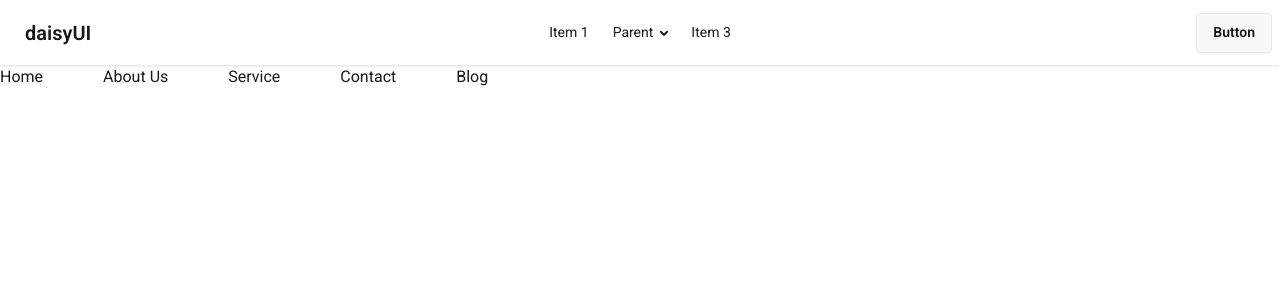
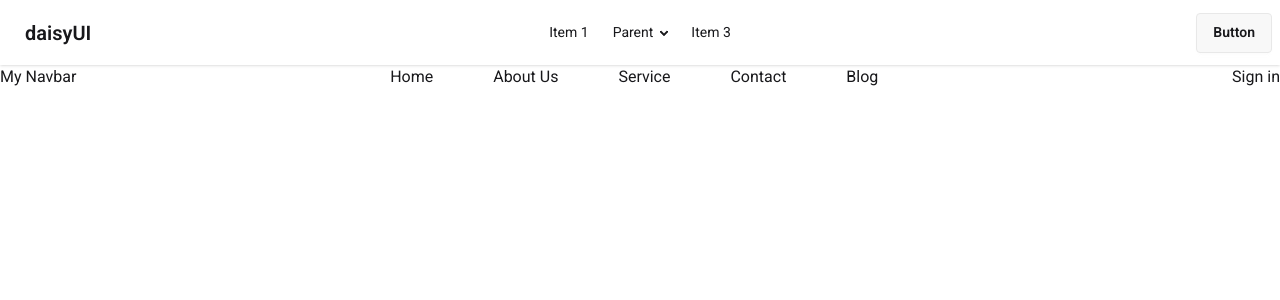
Before and after one commit to abdulkader33447/tailwind-react-pricing-option, a React (Vite) app: page /blog in a window 1280 px wide. Shown: the top 300 px of the page. Built offline with nearby package versions, Linux system fonts and the light colour scheme.

Commit message:
added custom navbar with litle responsev

```diff
--- a/src/assets/component/NavBar/NavBar.jsx
+++ b/src/assets/component/NavBar/NavBar.jsx
@@ -1,5 +1,6 @@
-import React from "react";
+import React, { useState } from "react";
 import Link from "./Link";
+import { Menu, X } from "lucide-react";
 
 const navigationData = [
   {
@@ -30,13 +31,27 @@
 ];
 
 const NavBar = () => {
+  const [open, setOpen] = useState(false);
+
+  const links = navigationData.map((route) => (
+    <Link key={route.id} route={route}></Link>
+  ));
+
   return (
-    <nav>
-     <ul  className='flex gap-5'>
-     {navigationData.map((route) => (
-        <Link key={route.id} route={route}></Link>
-      ))}
-     </ul>
+    <nav className="flex justify-between">
+      <span className="flex gap-5" onClick={() => setOpen(!open)}>
+        {open ? (
+          <X className="md:hidden"></X>
+        ) : (
+          <Menu className="md:hidden"></Menu>
+        )}
+
+        <ul className="md:hidden">{links}</ul>
+
+        <h3>My Navbar</h3>
+      </span>
+
+      <ul className="md:flex md:gap-5 hidden">{links}</ul>
 
       {/* <ul className='flex gap-5'>
         {navigationData.map((route) => (
@@ -51,6 +66,7 @@
         <li className='mr-10'><a href="/about">About</a></li>
         <li className='mr-10'><a href="/blog"></a>Blog</li>
       </ul> */}
+      <button>Sign in</button>
     </nav>
   );
 };
```
